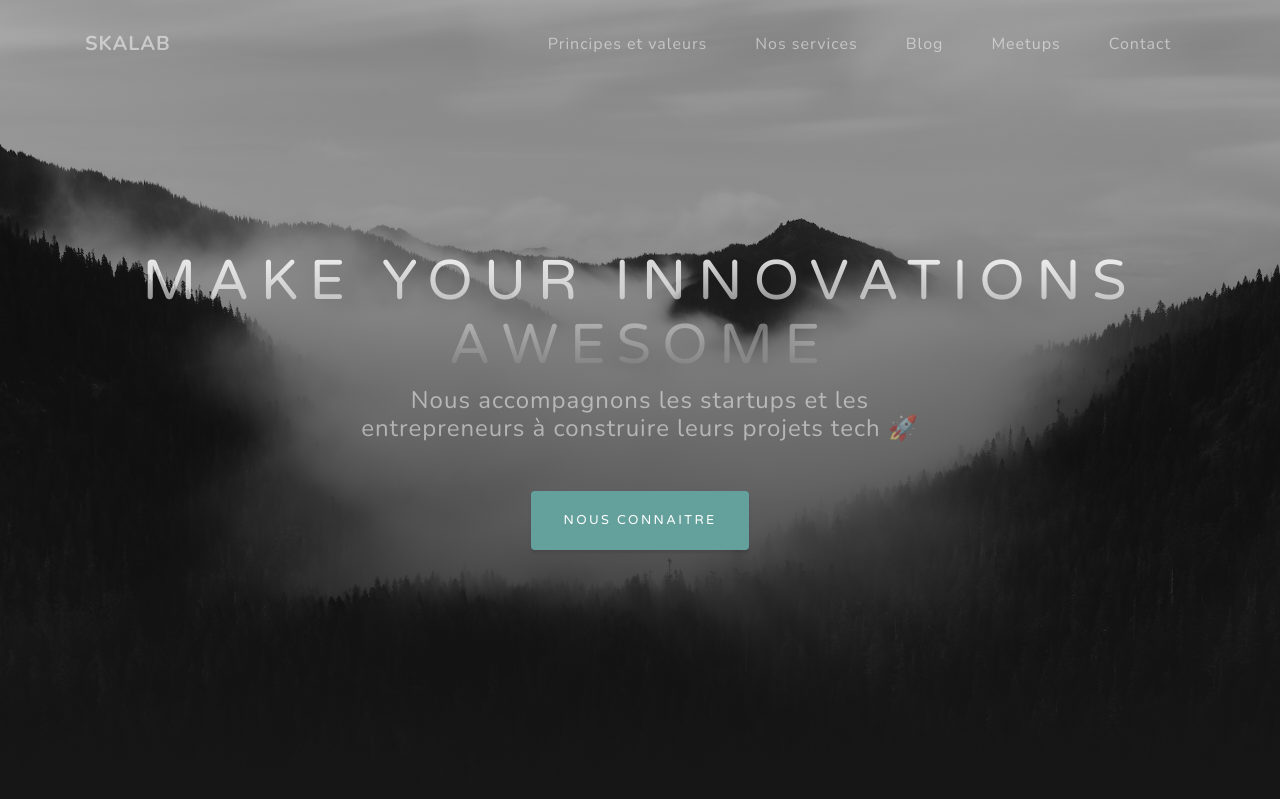
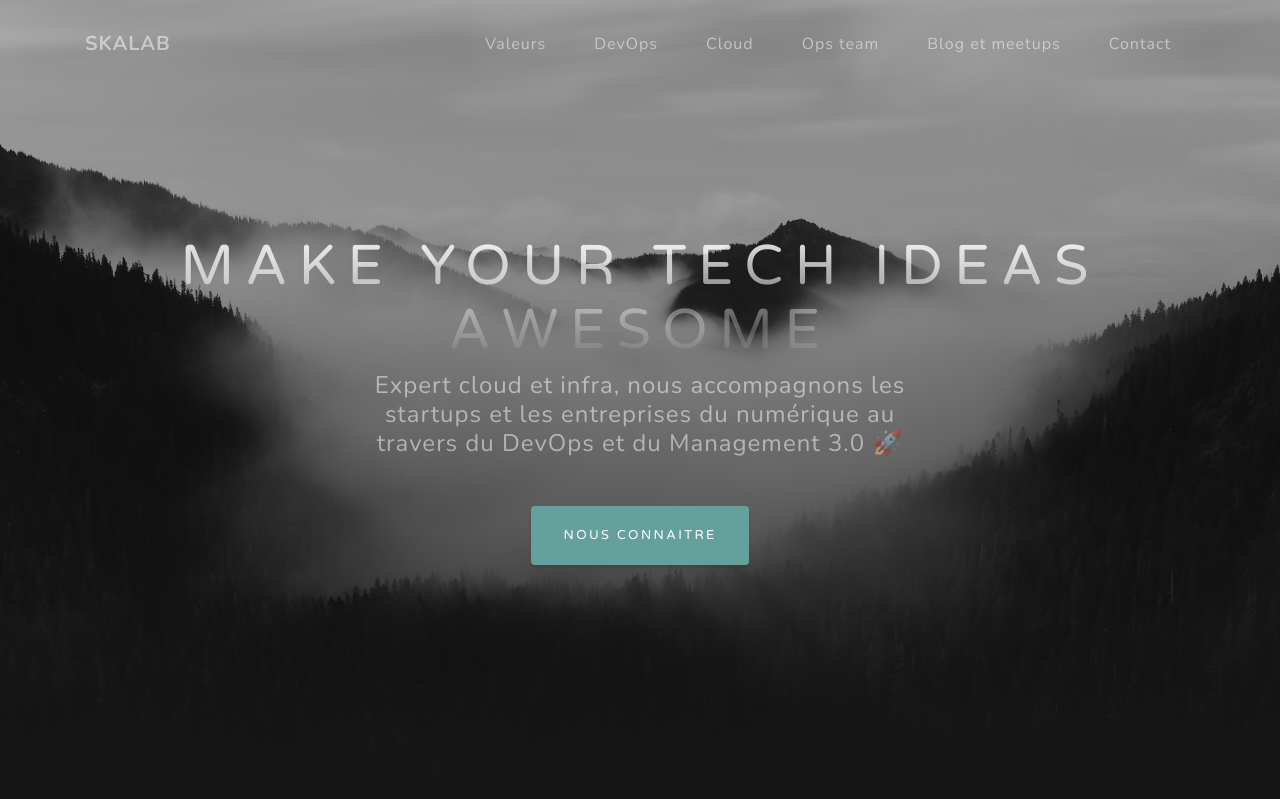
Before and after one commit to skalab/website, a PHP site: page / in a window 1280 px wide. Shown: the top 799 px of the page. Run offline with PHP 8.4, Linux system fonts and the light colour scheme; some libraries are stand-ins or nearby versions.

Commit message:
Updated navbar and first look

```diff
--- a/inc/navbar.inc.html
+++ b/inc/navbar.inc.html
@@ -8,16 +8,19 @@
     <div class="collapse navbar-collapse" id="navbarResponsive">
       <ul class="navbar-nav ml-auto">
         <li class="nav-item">
-          <a class="nav-link js-scroll-trigger" href="https://skalab.fr/#about">Principes et valeurs</a>
+          <a class="nav-link js-scroll-trigger" href="https://skalab.fr/#about">Valeurs</a>
         </li>
         <li class="nav-item">
-          <a class="nav-link js-scroll-trigger" href="https://skalab.fr/#projects">Nos services</a>
+          <a class="nav-link js-scroll-trigger" href="https://skalab.fr/#devops">DevOps</a>
         </li>
         <li class="nav-item">
-          <a class="nav-link js-scroll-trigger" href="https://skalab.fr/blog">Blog</a>
+          <a class="nav-link js-scroll-trigger" href="https://skalab.fr/#cloud">Cloud</a>
         </li>
         <li class="nav-item">
-          <a class="nav-link js-scroll-trigger" href="https://skalab.fr/blog">Meetups</a>
+          <a class="nav-link js-scroll-trigger" href="https://skalab.fr/#opsteam">Ops team</a>
+        </li>
+        <li class="nav-item">
+          <a class="nav-link js-scroll-trigger" href="https://skalab.fr/blog">Blog et meetups</a>
         </li>
         <li class="nav-item">
           <a class="nav-link js-scroll-trigger" href="https://skalab.fr/#signup">Contact</a>
--- a/index.php
+++ b/index.php
@@ -32,8 +32,8 @@
   <header class="masthead">
     <div class="container d-flex h-100 align-items-center">
       <div class="mx-auto text-center">
-        <h1 class="mx-auto my-0 text-uppercase">Make your innovations awesome</h1>
-        <h2 class="text-white-50 mx-auto mt-2 mb-5">Nous accompagnons les startups et les entrepreneurs à construire leurs projets tech 🚀</h2>
+        <h1 class="mx-auto my-0 text-uppercase">Make your tech ideas awesome</h1>
+        <h2 class="text-white-50 mx-auto mt-2 mb-5">Expert cloud et infra, nous accompagnons les startups et les entreprises du numérique au travers du DevOps et du Management 3.0 🚀</h2>
         <a href="#about" class="btn btn-primary js-scroll-trigger">Nous connaitre</a>
       </div>
     </div>
@@ -87,7 +87,7 @@
       </div>
 
       <!-- Project Two Row -->
-      <div class="row justify-content-center no-gutters">
+      <div id="cloud" class="row justify-content-center no-gutters">
         <div class="col-lg-6">
           <img class="img-fluid" src="img/service-infra.jpg" alt="Infra">
         </div>
@@ -109,7 +109,7 @@
       </div>
 
       <!-- Project One Row -->
-      <div class="row justify-content-center no-gutters mb-5 mb-lg-0">
+      <div id="opsteam" class="row justify-content-center no-gutters mb-5 mb-lg-0">
         <div class="col-lg-6">
           <img class="img-fluid" src="img/service-team.jpg" alt="Team">
         </div>
```
